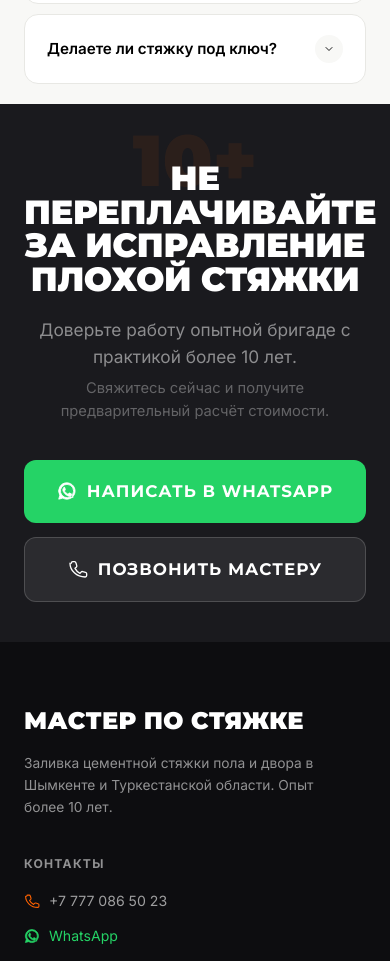
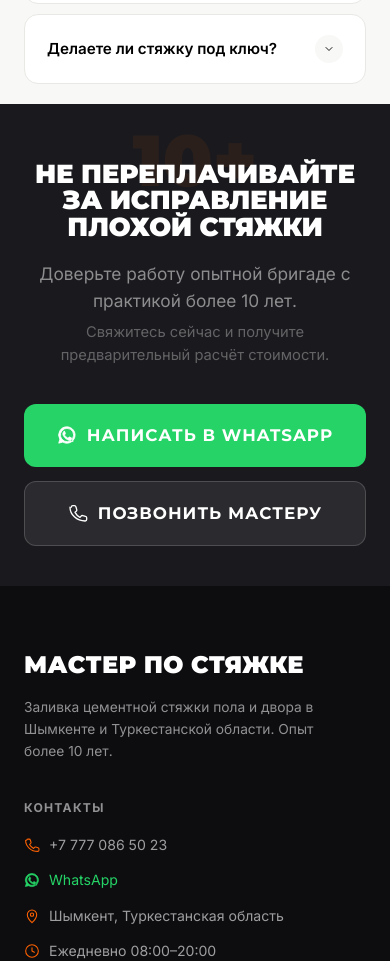
Before and after one commit to kolbay-olx/styazhka-landing, a plain HTML site: page index.html in a window 390 px wide. Shown: the part 8250-9211 px from the top of the page. Drawn offline with Linux system fonts and the light colour scheme.

Commit message:
Fit RU closing CTA heading into three lines on phones
Same approach as the KK heading; the longer 'НЕ ПЕРЕПЛАЧИВАЙТЕ' line
uses a slightly smaller fit factor. Desktop unchanged.

Co-Authored-By: Claude Opus 5.5 <noreply@anthropic.com>

```diff
--- a/index.html
+++ b/index.html
@@ -492,7 +492,7 @@
 <section class="section section-dark" id="contact-form">
   <div class="container final-cta reveal">
     <div class="final-watermark">10+</div>
-    <h2 data-i18n-html="final.h2">НЕ ПЕРЕПЛАЧИВАЙТЕ<br>ЗА ИСПРАВЛЕНИЕ<br>ПЛОХОЙ СТЯЖКИ</h2>
+    <h2 class="h2-3l h2-3l-wide" data-i18n-html="final.h2">НЕ ПЕРЕПЛАЧИВАЙТЕ<br>ЗА ИСПРАВЛЕНИЕ<br>ПЛОХОЙ СТЯЖКИ</h2>
     <p class="lead" data-i18n="final.p">Доверьте работу опытной бригаде с практикой более 10 лет.</p>
     <p class="sub" data-i18n="final.p2">Свяжитесь сейчас и получите предварительный расчёт стоимости.</p>
 
--- a/styles.css
+++ b/styles.css
@@ -380,7 +380,8 @@ p { color: var(--text-muted-dark); }
 .final-cta { text-align: center; position: relative; }
 .final-watermark { font-family: var(--font-heading); font-weight: 900; font-size: clamp(4.5rem, 11vw, 9rem); color: rgba(255,98,0,0.08); line-height: 1; user-select: none; }
 .final-cta h2 { color: var(--white); font-size: clamp(2.1rem, 4.6vw, 3.8rem); margin-top: -2.2rem; margin-bottom: 20px; }
-.final-cta h2.h2-3l { font-size: min(clamp(2.1rem, 4.6vw, 3.8rem), calc((100vw - 66px) / 11.3)); }
+.final-cta h2.h2-3l { font-size: min(clamp(2.1rem, 4.6vw, 3.8rem), calc((100vw - 66px) / var(--fit, 11.3))); }
+.final-cta h2.h2-3l-wide { --fit: 12.4; }
 .final-cta > p { max-width: 520px; margin: 0 auto; }
 .final-cta .lead { font-size: 1.08rem; color: rgba(255,255,255,0.5); margin-bottom: 6px; }
 .final-cta .sub { font-size: 0.92rem; color: rgba(255,255,255,0.32); margin-bottom: 36px; }
```
